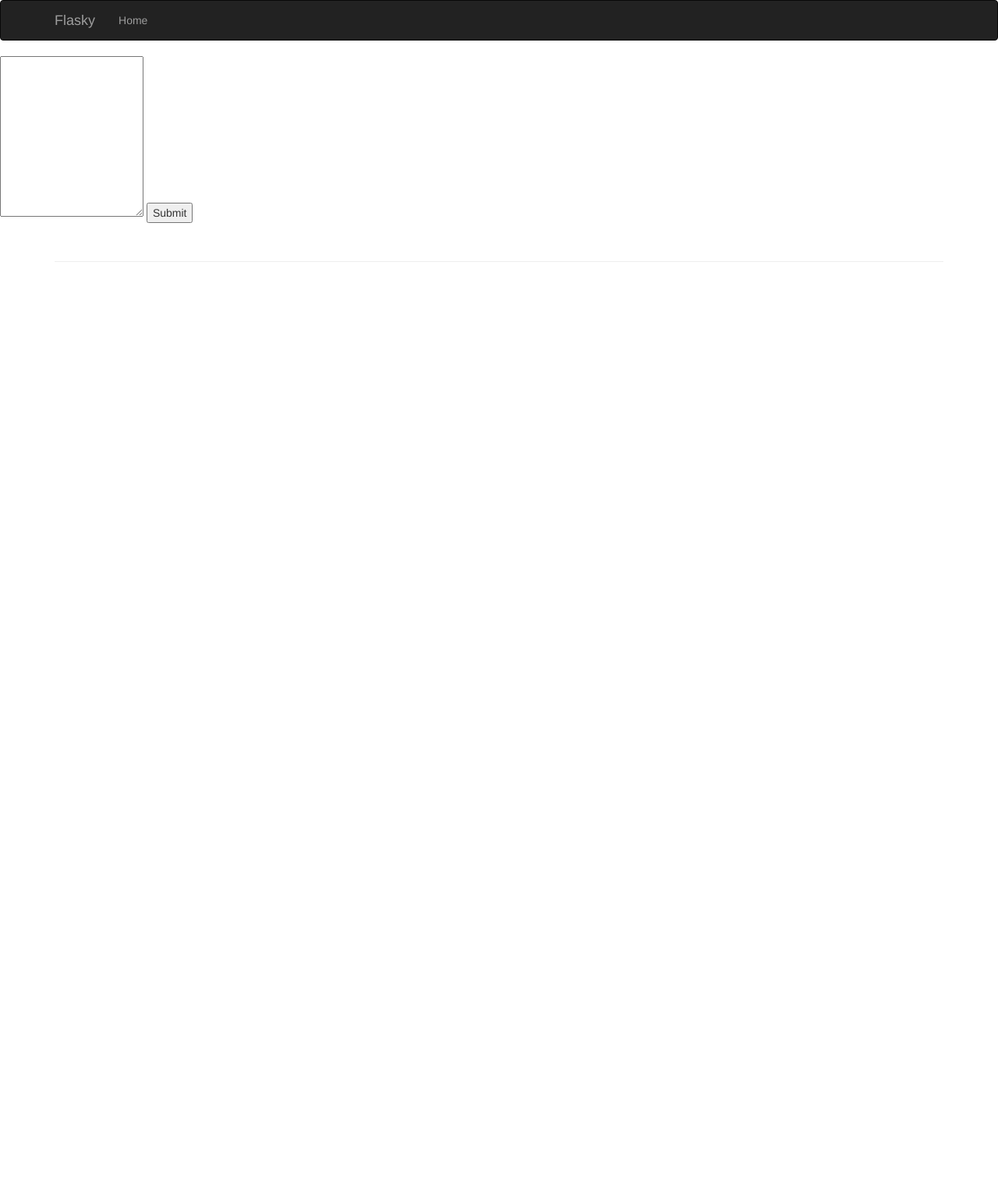
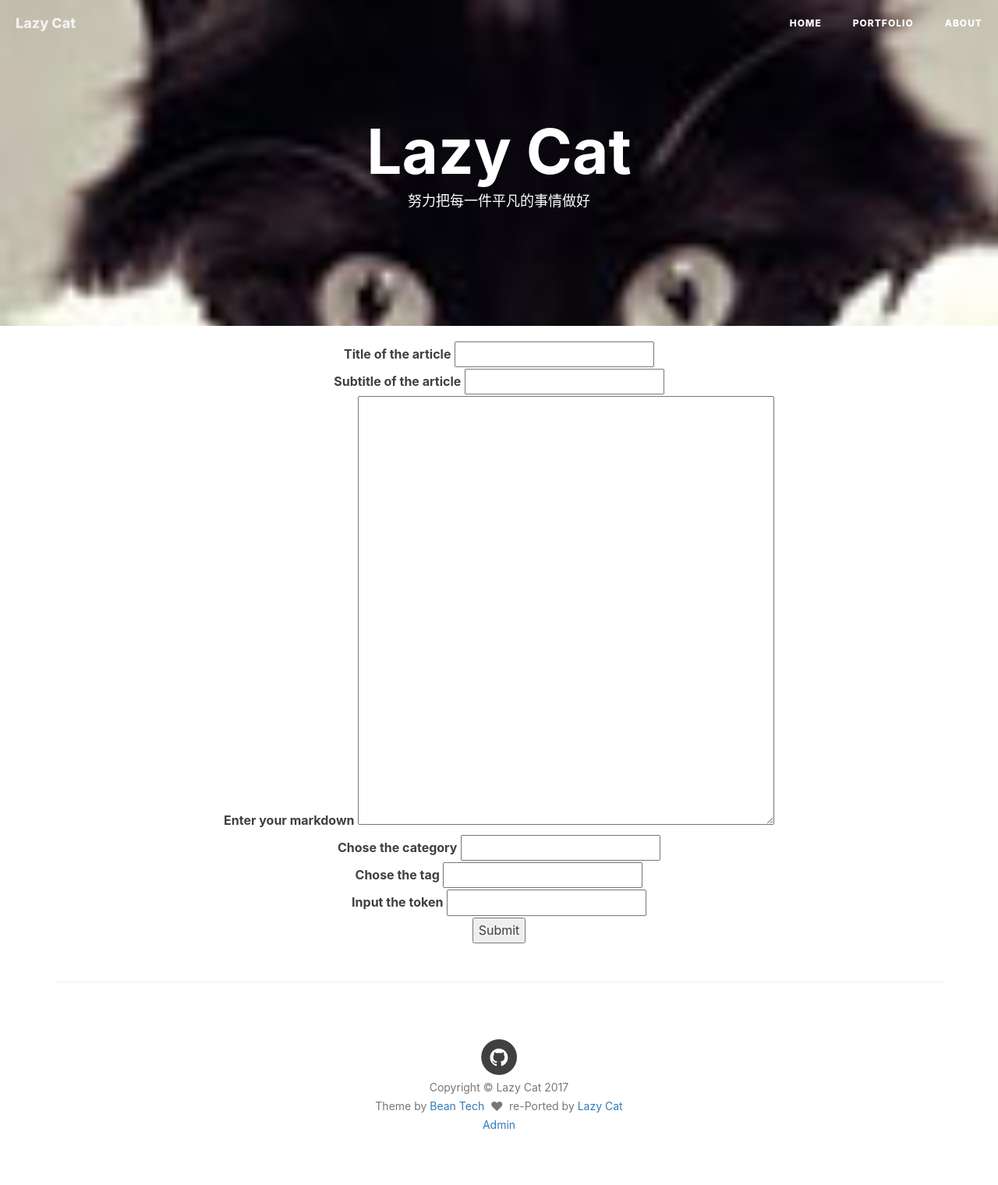
Before and after one commit to LinfengSHU99/flask-based-blog, a Flask app: page /post in a window 1280 px wide. Shown: the whole page at 78% size. Before the commit the page ends 336 px from the top, so only its background shows below. Run offline with Flask 2, Linux system fonts and the light colour scheme; data comes from the database, SQL or seed files in the repository; some libraries are stand-ins or nearby versions.

Commit message:
post page, time

```diff
--- a/app.py
+++ b/app.py
@@ -1,13 +1,15 @@
 import datetime
-
+import time
 from flask import Flask, render_template, session, request, redirect, current_app, g
 from flask_bootstrap import Bootstrap
 from flask_wtf import FlaskForm, Form
-from wtforms import StringField, SubmitField
+from wtforms import StringField, SubmitField, SelectField, PasswordField
+from wtforms.validators import DataRequired, InputRequired
 from flask_pagedown import PageDown
 from flask_pagedown.fields import PageDownField
 import os
 from flask_sqlalchemy import SQLAlchemy
+from werkzeug.security import generate_password_hash, check_password_hash
 from config import Config, base_url
 import markdown
 from CustomFunc import abstract
@@ -74,7 +76,12 @@ def init_tag_category_archive():
 
 
 class MarkDownForm(FlaskForm):
-    pagedown = PageDownField('Enter your markdown')
+    title = StringField('Title of the article', validators=[DataRequired()])
+    subtitle = StringField('Subtitle of the article')
+    category = StringField('Chose the category', validators=[DataRequired()])
+    tag = StringField('Chose the tag', validators=[DataRequired()])
+    password = PasswordField('Input the token', validators=[DataRequired()])
+    pagedown = PageDownField('Enter your markdown', validators=[DataRequired()])
     submit = SubmitField('Submit')
 
 class NameForm(FlaskForm):
@@ -98,7 +105,7 @@ class Article(db.Model):
     id = db.Column(db.Integer, primary_key=True)
     title = db.Column(db.String(64))
     subtitle = db.Column(db.String(64))
-    post_time = db.Column(db.Time())
+    post_time = db.Column(db.DateTime())
     category_id = db.Column(db.Integer, db.ForeignKey('category.id'))
     content = db.Column(db.Text())
     tags = db.relationship('Tag', secondary=article_tag, backref=db.backref('tag', ), lazy='immediate')
@@ -113,34 +120,40 @@ class Article(db.Model):
 class Category(db.Model):
     __tablename__ = 'category'
     id = db.Column(db.Integer, primary_key=True)
-    article = db.relationship('Article', backref='category')
+    article = db.relationship('Article', backref='category', lazy='immediate')
     name = db.Column(db.String(64))
 
+class Password(db.Model):
+    __tablename__ = 'password'
+    id = db.Column(db.Integer, primary_key=True)
+    password = db.Column(db.String(64))
+    password_hash = db.Column(db.String(300))
 
 db.drop_all()
 db.create_all()
-a1 = Article(title='test1', content=Config.content1, post_time=datetime.time(), subtitle='test1', year='2020',
+a1 = Article(title='test1', content=Config.content1, post_time=datetime.datetime.now(), subtitle='test1', year='2020',
              month='Jan')
-a2 = Article(title='another test', content=Config.content2, post_time=datetime.time(), subtitle='another test',
+a2 = Article(title='another test', content=Config.content2, post_time=datetime.datetime.now(), subtitle='another test',
              year='2020', month='Feb')
-a3 = Article(title='another another test', content=Config.content2, post_time=datetime.time(),
+a3 = Article(title='another another test', content=Config.content2, post_time=datetime.datetime.now(),
              subtitle='another another test', year='2020', month='Jan')
-a4 = Article(title='test1', content=Config.content1, post_time=datetime.time(), subtitle='test1', year='2021',
+a4 = Article(title='test1', content=Config.content1, post_time=datetime.datetime.now(), subtitle='test1', year='2021',
              month='Feb')
-a5 = Article(title='test1', content=Config.content1, post_time=datetime.time(), subtitle='test1', )
-a6 = Article(title='test1', content=Config.content1, post_time=datetime.time(), subtitle='test1', )
-a7 = Article(title='test1', content=Config.content1, post_time=datetime.time(), subtitle='test1', )
-a8 = Article(title='test1', content=Config.content1, post_time=datetime.time(), subtitle='test1', )
-a9 = Article(title='test1', content=Config.content1, post_time=datetime.time(), subtitle='test1', )
-a10 = Article(title='test1', content=Config.content1, post_time=datetime.time(), subtitle='test1', )
-a11 = Article(title='test1', content=Config.content1, post_time=datetime.time(), subtitle='test1', )
-a12 = Article(title='test1', content=Config.content1, post_time=datetime.time(), subtitle='test1', )
-a13 = Article(title='test1', content=Config.content1, post_time=datetime.time(), subtitle='test1', )
-a14 = Article(title='test1', content=Config.content1, post_time=datetime.time(), subtitle='test1', )
+a5 = Article(title='test1', content=Config.content1, post_time=datetime.datetime.now(), subtitle='test1', )
+a6 = Article(title='test1', content=Config.content1, post_time=datetime.datetime.now(), subtitle='test1', )
+a7 = Article(title='test1', content=Config.content1, post_time=datetime.datetime.now(), subtitle='test1', )
+a8 = Article(title='test1', content=Config.content1, post_time=datetime.datetime.now(), subtitle='test1', )
+a9 = Article(title='test1', content=Config.content1, post_time=datetime.datetime.now(), subtitle='test1', )
+a10 = Article(title='test1', content=Config.content1, post_time=datetime.datetime.now(), subtitle='test1', )
+a11 = Article(title='test1', content=Config.content1, post_time=datetime.datetime.now(), subtitle='test1', )
+a12 = Article(title='test1', content=Config.content1, post_time=datetime.datetime.now(), subtitle='test1', )
+a13 = Article(title='test1', content=Config.content1, post_time=datetime.datetime.now(), subtitle='test1', )
+a14 = Article(title='test1', content=Config.content1, post_time=datetime.datetime.now(), subtitle='test1', )
 t1 = Tag(name='tag1', url='/tag/' + 'tag1')
 t2 = Tag(name='tag2', url='/tag/' + 'tag2')
 c1 = Category(name='category1')
 c2 = Category(name='category2')
+p1 = Password(password='Kanade123', password_hash=generate_password_hash('Kanade123'))
 a1.category = c1
 a2.category = c1
 a3.category = c2
@@ -150,9 +163,12 @@ a1.tags.append(t1)
 a2.tags.append(t2)
 a3.tags.append(t1)
 a3.tags.append(t2)
-db.session.add_all([a1, a2, a3, a4, a5, a6, a7, a8, a9, a10, a11, a12, a13, a14])
+db.session.add_all([a1, a2, a3, a4, a5, a6, a7, a8, a9, a10, a11, a12, a13, a14, p1, c1, c2, t1, t2])
+for a in Article.query.all():
+    a.year = a.post_time.year
+    a.month = a.post_time.month
 db.session.commit()
-
+# db.session.close()
 
 @app.route(base_url + '/page/<n>')
 @app.route(base_url + '/', methods=['GET', 'POST'])
@@ -160,12 +176,12 @@ def index(n=1):
     n = int(n)
     session['index_page'] = n
     article_list_t = current_app.article_all
-    session['max_page'] = len(article_list_t) // 5
+    session['max_page'] = len(article_list_t) / 5
     article_list_page = article_list_t[5 * n - 5: n * 5]
 
     url_list = []
     # tag_list = Tag.query.all()
-    # category_list = Category.query.all()
+    # category_list = Category.query.all()G
     # for a in article_list:
     #     url_list.append('/article/{0}'.format(a.id))
     # print(current_app.year_month_list)
@@ -207,7 +223,36 @@ def articles_of_tag(tagname=None, category_name=None, year=None, month=None):
 def route_to_post():
     data = None
     form = MarkDownForm()
+    category_name = [c.name for c in Category.query.all()]
+    tag_name = [tag.name for tag in Tag.query.all()]
+    # print(category_name)
+    # print([tag.name for tag in Tag.query.all()])
+    # print(current_app.tag_list)
     if form.validate_on_submit():
-        data = form.pagedown.data
-        print(data)
-    return render_template('post.html', form=form)
+        print('here')
+        password = form.password.data
+        content = form.pagedown.data
+        content  = '<mytag>' + content + '</mytag>'
+        title = form.title.data
+        subtitle = form.subtitle.data
+        tag = form.tag.data
+        category = form.category.data
+        if check_password_hash(Password.query.all()[0].password_hash, password):
+            print('correct')
+            a = Article(title=title, content=content, post_time=datetime.datetime.now(), subtitle=subtitle, )
+            if tag not in [t.name for t in current_app.tag_list]:
+                t = Tag(name=tag)
+            else:
+                t = [tag_ for tag_ in current_app.tag_list if tag_.name == tag][0]
+            if category not in [c.name for c in current_app.category_list]:
+                c = Category(name=category)
+            else:
+                c = [c for c in current_app.category_list if c.name == category][0]
+            a.category = c
+            a.tags.append(t)
+            db.session.add_all([a,t,c])
+            db.session.commit()
+        init_tag_category_archive()
+        print('success')
+        return "success"
+    return render_template('post.html', form=form, category_name=category_name, tag_name=tag_name)
--- a/templates/article.html
+++ b/templates/article.html
@@ -4,7 +4,7 @@
     <div class="post-heading">
         <div class="tags">
             {% for tag in article.tags %}
-            <a class="tag" href="{{ base_url + tag.url }}" title="">
+            <a class="tag" href="{{ base_url + '/tag/' + tag.name }}" title="">
                 {{ tag.name }}
             </a>
             {% endfor %}
@@ -12,7 +12,7 @@
         <h2>{{ article.title }}</h2>
         <h2 class="subheading">{{ article.subtitle }}</h2>
         <span class="meta">
-                Posted by Lazy Cat on 2017-03-26
+                Posted by LinFengSHU at {{ article.post_time.ctime() }}
         </span>
     </div>
 
--- a/templates/catalog.html
+++ b/templates/catalog.html
@@ -6,7 +6,7 @@
     <div class=" post-list">
         <div class="layout-top">
             <h5 class="post-subtitle">
-                November 20, 2016 <i class="fa fa-bookmark"></i>
+                {{ article.post_time.ctime() }} <i class="fa fa-bookmark"></i>
             </h5>
         </div>
 
@@ -19,7 +19,7 @@
                 <div class="post-list-tags">
                     <span><i class="fa fa-tag"></i></span>
                     {% for tag in article.tags %}
-                    <a href="{{ base_url + tag.url }}" class="tag">{{ tag.name }}</a>
+                    <a href="{{ base_url + '/tag/' + tag.name}}" class="tag">{{ tag.name }}</a>
                     {% endfor %}
                 </div>
             </div>
--- a/templates/hexo/base.html
+++ b/templates/hexo/base.html
@@ -53,7 +53,7 @@
                     <span class="icon-bar"></span>
                     <span class="icon-bar"></span>
                 </button>
-                <a class="navbar-brand" href="">Lazy Cat</a>
+                <a class="navbar-brand" href="{{ base_url + '/' }}">Lazy Cat</a>
             </div>
 
             <!-- Collect the nav links, forms, and other content for toggling -->
@@ -65,7 +65,7 @@
             <div id="huxblog_navbar">
                 <div class="navbar-collapse">
                     <ul class="nav navbar-nav navbar-right">
-                        <li><a href="#">Home</a></li>
+                        <li><a href="{{ base_url + "/" }}">Home</a></li>
                         <li><a href="#">PORTFOLIO</a></li>
                         <li><a href="#">About</a></li>
                     </ul>
--- a/templates/home.html
+++ b/templates/home.html
@@ -5,7 +5,7 @@
     <div class="post-preview">
         <div class="layout-top">
             <h5 class="post-subtitle">{{ article.subtitle }}
-                <span class="post-meta">{{ article.post_time }}<i class="fa fa-bookmark"></i></span>
+                <span class="post-meta">{{ article.post_time.ctime() }}</span>
             </h5>
         </div>
 
@@ -21,7 +21,7 @@
 
                 <div class="tags">
                     {% for tag in article.tags %}
-                    <a href="{{ base_url + tag.url }}" class="tag">{{ tag.name }}</a>
+                    <a href="{{ base_url + '/tag/' + tag.name }}" class="tag">{{ tag.name }}</a>
                     {% endfor %}
                 </div>
             </div>
@@ -44,7 +44,7 @@
     <li class="previous"><a href="{{ base_url + '/page/' + str(session['index_page'] - 1 if session['index_page'] - 1 > 0 else 1)  }}">&larr; Previous Page</a></li>
 {% endif %}
 
-{% if session['index_page'] <= session['max_page'] %}
+{% if session['index_page'] < session['max_page'] %}
     <li class="next"><a href="{{ base_url + '/page/' + str(session['index_page'] + 1) }}">Next Page &rarr;</a></li>
 {% endif %}
 </ul>
--- a/templates/post.html
+++ b/templates/post.html
@@ -1,39 +1,43 @@
 {% import 'bootstrap/wtf.html' as wtf %}
-{% extends 'bootstrap/base.html' %}
+{% extends 'hexo/base.html' %}
 {% block head %}
     {{ super() }}
     {{ pagedown.html_head() }}
 {% endblock %}
 {% block title %}Flasky{% endblock %}
-{% block navbar %}
-<div class="navbar
-navbar-inverse" role="navigation">
-    <div class="container">
-        <div class="navbar-header">
-            <button type="button" class="navbar-toggle" data-toggle="collapse" data-target=".navbar-collapse">
-                <span class="sr-only">Toggle
-                    navigation</span>
-                <span class="icon-bar"></span>
-                <span class="icon-bar"></span>
-                <span class="icon-bar"></span>
-            </button>
-            <a class="navbar-brand" href="/">Flasky</a>
-        </div>
-        <div class="navbar-collapse
-collapse">
-            <ul class="nav
-navbar-nav">
-                <li><a href="/">Home</a></li>
-            </ul>
-        </div>
-    </div>
-</div>
-{% endblock %}
-{% block content %}
+
+{% block container %}
 {#    {{ wtf.quick_form(form) }}#}
-    <form method="post">
+    <form style="text-align: center" method="POST">
         {{ form.hidden_tag() }}
-        {{ form.pagedown(rows=10) }}
+        {{ form.title.label }}
+        {{ form.title() }}
+    <br>
+        {{ form.subtitle.label }}
+        {{ form.subtitle() }}
+    <br>
+        {{ form.pagedown.label }}
+        {{ form.pagedown(rows=20, cols=50) }}
+    <br>
+        {{ form.category.label }}
+        {{ form.category(list='category_') }}
+        <datalist id="category_">
+            {% for category in category_name %}
+            <option>{{ category }}</option>
+            {% endfor %}
+        </datalist>
+    <br>
+        {{ form.tag.label }}
+        {{ form.tag(list='tag_') }}
+        <datalist id="tag_">
+            {% for tag in tag_name %}
+            <option>{{ tag }}</option>
+            {% endfor %}
+        </datalist>
+        <br>
+        {{ form.password.label }}
+        {{ form.password() }}
+    <br>
         {{ form.submit }}
     </form>
 <div class="container">
--- a/templates/tag_widget.html
+++ b/templates/tag_widget.html
@@ -4,7 +4,7 @@
     <h3 style="text-align: center;">Tags</h3>
     <div class="tag">
         {% for tag in tag_list %}
-        <a href="{{ tag.url }}">{{ tag.name }}</a>
+        <a href="{{ base_url + '/tag/' + tag.name}}">{{ tag.name }}</a>
         {% endfor %}
     </div>
 </div>
```
